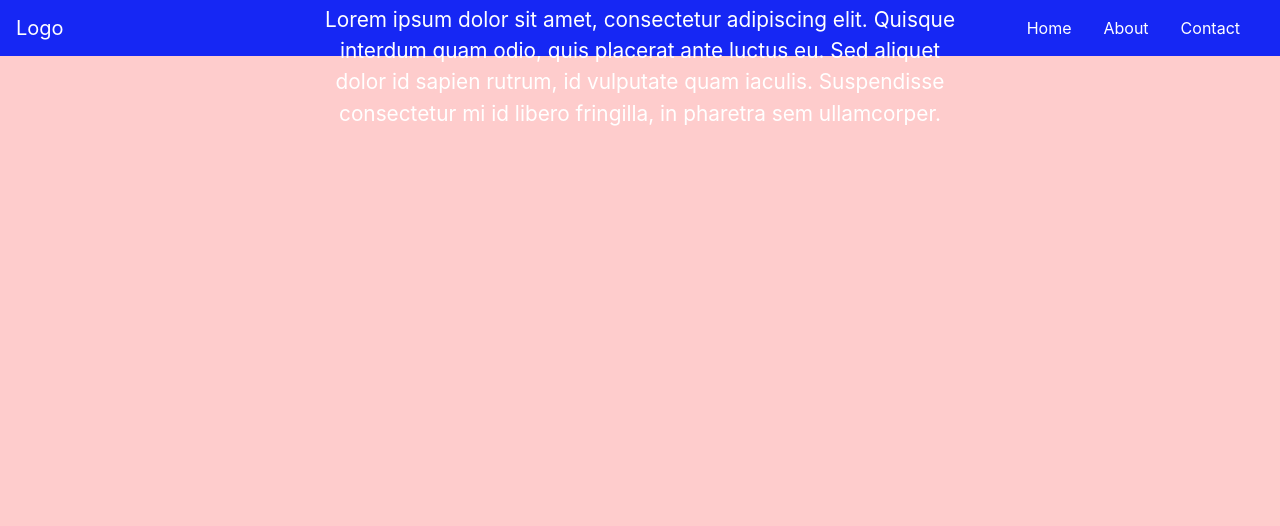
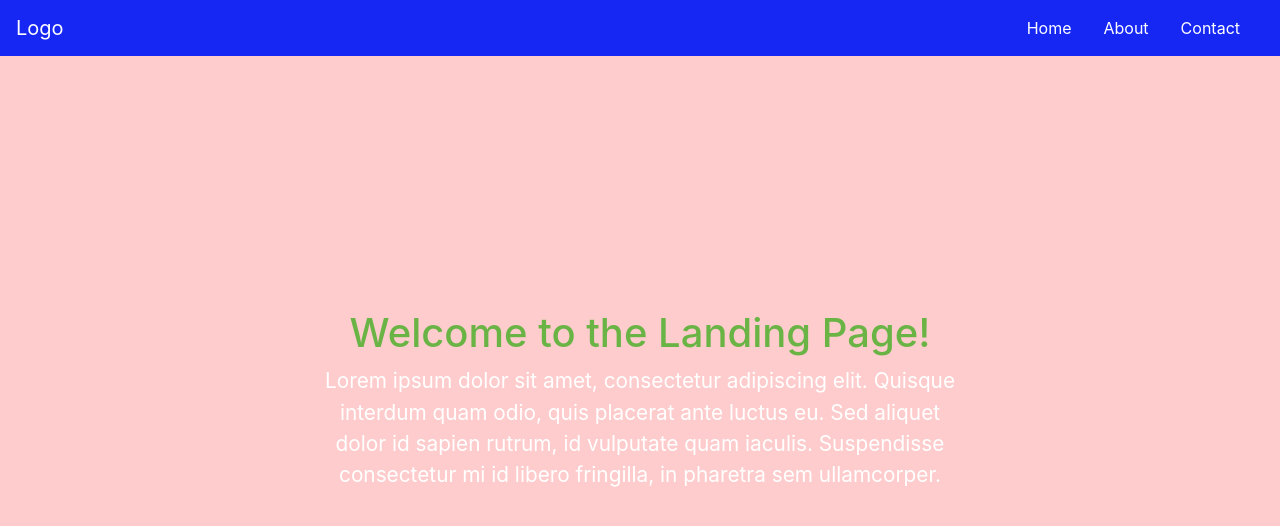
Before and after one commit to cdmurray08/MurrayBrosHeatCool.github.io, a plain HTML site: page index.html in a window 1280 px wide. Drawn offline with nearby package versions, Linux system fonts and the light colour scheme.

Commit message:
Update index.html

```diff
--- a/index.html
+++ b/index.html
@@ -35,7 +35,7 @@
       </div>
     </nav>
 
-    <header class="page-header header container-fluid">
+    <header class="page-header header container-fluid" style="height: 803px">
       <div class="description">
         <h1>Welcome to the Landing Page!</h1>
         <p>Lorem ipsum dolor sit amet, consectetur adipiscing elit. Quisque interdum quam odio, quis placerat ante luctus eu. Sed aliquet dolor id sapien rutrum, id vulputate quam iaculis. Suspendisse consectetur mi id libero fringilla, in pharetra sem ullamcorper.</p>
```
